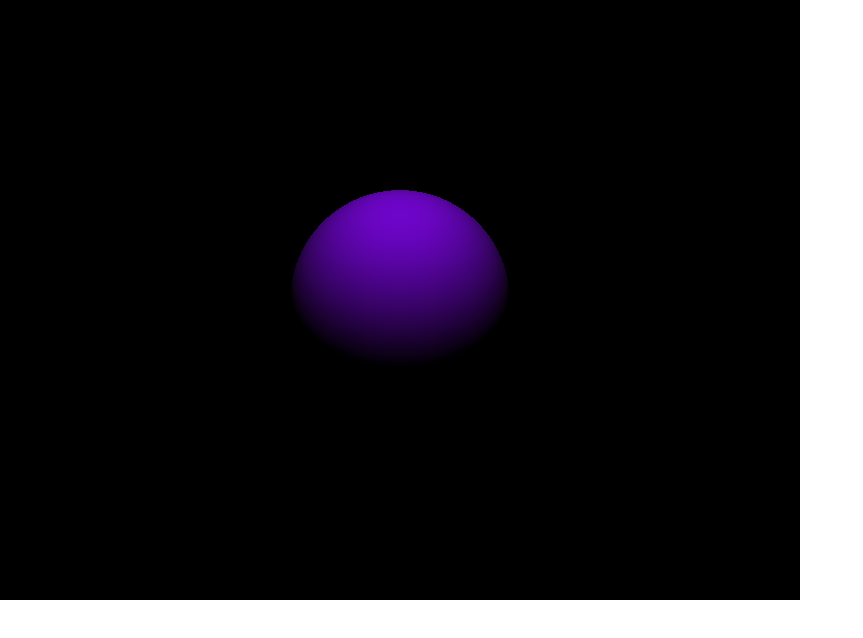
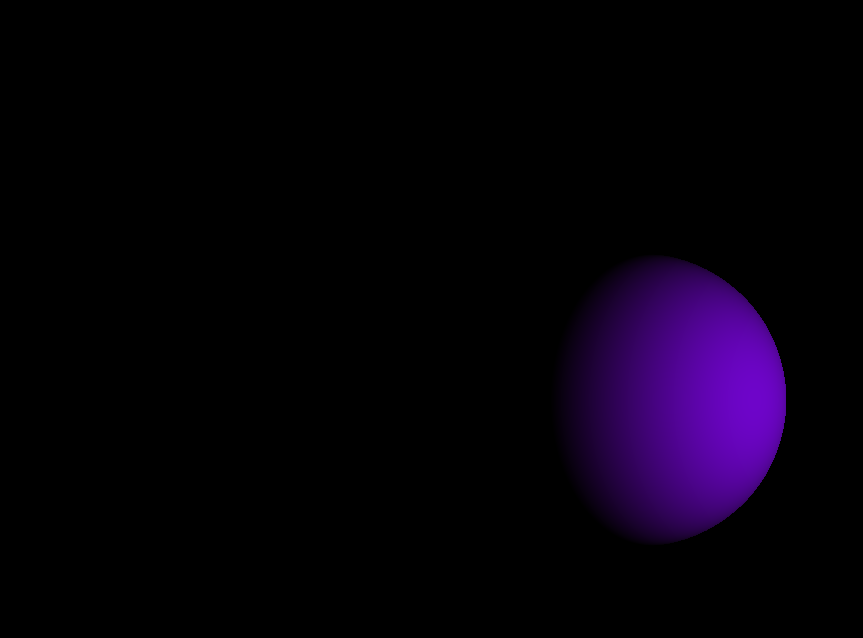
Before and after one commit to Roman1510/whirl, a website built with Vite: page index.html in a window 1280 px wide. Shown: the whole page, without its empty margins (0-863 px from the left). Built offline with nearby package versions, Linux system fonts and the light colour scheme; animation ran at ten frames a second.

Commit message:
added resize functionality

```diff
--- a/main.js
+++ b/main.js
@@ -11,11 +11,21 @@ const material = new THREE.MeshStandardMaterial({
 const mesh = new THREE.Mesh(geometry, material)
 scene.add(mesh)
 
+const sizes = {
+  width: window.innerWidth,
+  height: window.innerHeight,
+}
+
 const light = new THREE.PointLight(0xffffff, 1, 100)
-light.position.set(0, 10, 10)
+light.position.set(10, 0, 10)
 scene.add(light)
 
-const camera = new THREE.PerspectiveCamera(45, 800 / 600)
+const camera = new THREE.PerspectiveCamera(
+  45,
+  sizes.width / sizes.height,
+  0.1,
+  100
+)
 camera.position.z = 20
 
 scene.add(camera)
@@ -23,5 +33,22 @@ scene.add(camera)
 const canvas = document.querySelector('.canvas')
 const renderer = new THREE.WebGLRenderer({ canvas })
 
-renderer.setSize(800, 600)
+renderer.setSize(sizes.width, sizes.height)
 renderer.render(scene, camera)
+
+window.addEventListener('resize', () => {
+  sizes.width = window.innerWidth
+  sizes.height = window.innerHeight
+
+  camera.updateProjectionMatrix()
+  camera.aspect = sizes.width / sizes.height
+
+  renderer.setSize(sizes.width, sizes.height)
+})
+
+const loop = () => {
+  window.requestAnimationFrame(loop)
+  renderer.render(scene, camera)
+}
+
+loop()
--- a/style.css
+++ b/style.css
@@ -3,3 +3,8 @@
   padding: 0;
   box-sizing: border-box;
 }
+
+body {
+  overflow: hidden;
+  background-color: black;
+}
```
